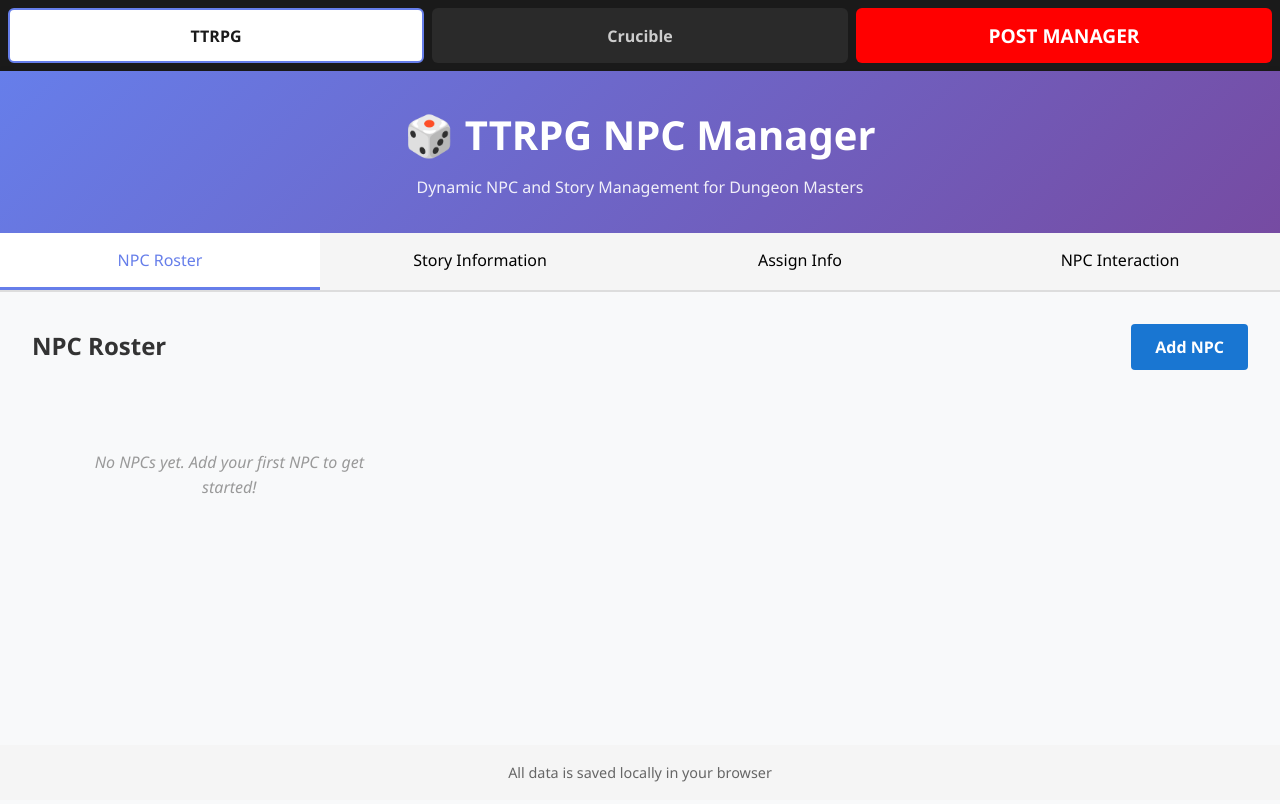
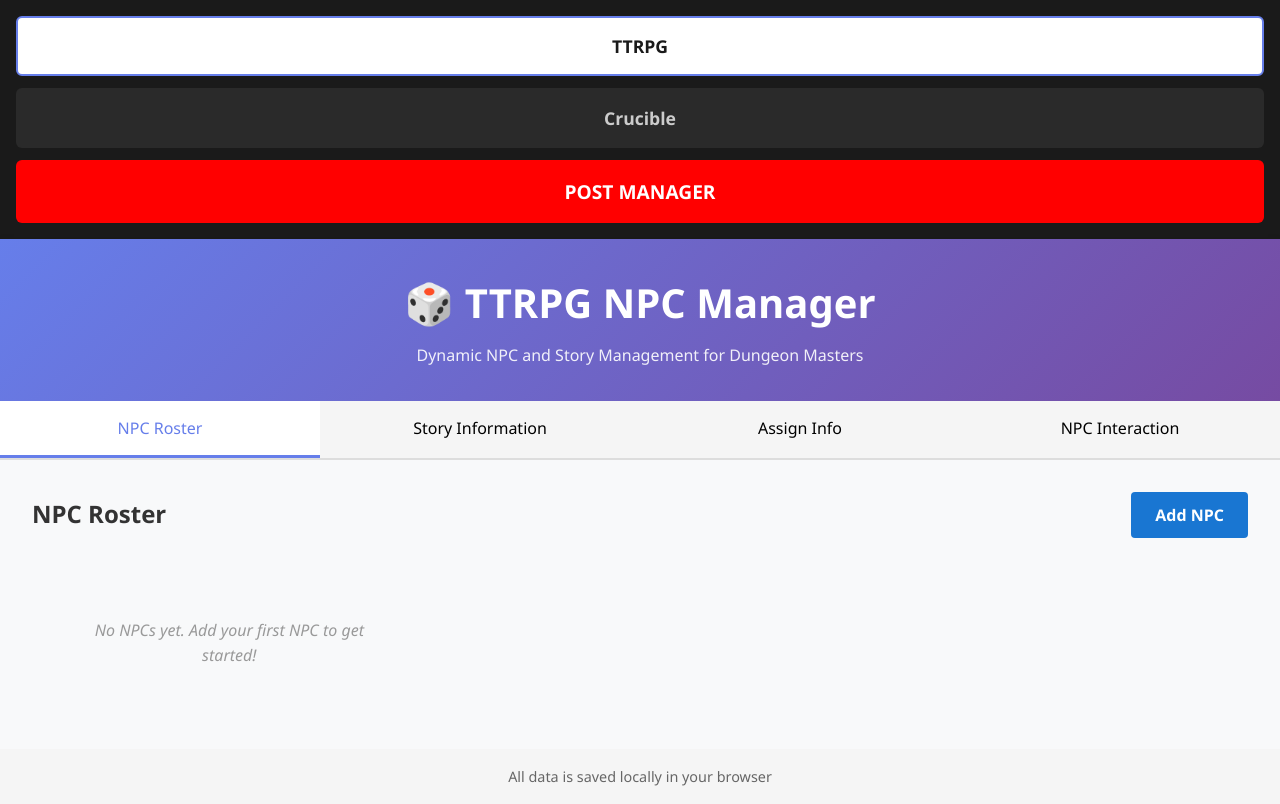
Before and after one commit to Rhistel0475/Claude-Code, a React (Vite) app: page / in a window 1280 px wide. Built offline with nearby package versions, Linux system fonts and the light colour scheme.

Commit message:
Change mode switcher to vertical stack layout to ensure all buttons are visible

```diff
--- a/src/App.css
+++ b/src/App.css
@@ -10,31 +10,27 @@
 
 /* Mode Switcher */
 .mode-switcher {
-  display: grid;
-  grid-template-columns: repeat(3, 1fr);
+  display: flex;
+  flex-direction: column;
   background: #1a1a1a;
-  padding: 0.5rem;
-  gap: 0.5rem;
+  padding: 1rem;
+  gap: 0.75rem;
   width: 100%;
-  max-width: 100%;
 }
 
 .mode-btn {
-  padding: 0.75rem 1.5rem;
+  padding: 1rem 2rem;
   border: 2px solid transparent;
   background: #2a2a2a;
   color: #ccc;
   border-radius: 6px;
   cursor: pointer;
-  font-size: 1rem;
+  font-size: 1.1rem;
   font-weight: 600;
   transition: all 0.3s;
-  display: flex;
-  align-items: center;
-  justify-content: center;
-  gap: 0.5rem;
-  white-space: nowrap;
-  min-width: 0;
+  display: block;
+  width: 100%;
+  text-align: center;
 }
 
 .mode-btn:hover {
```
